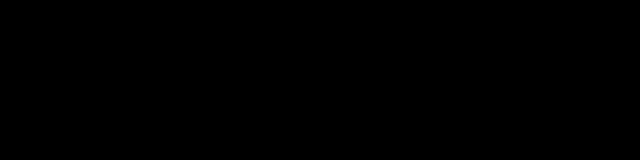
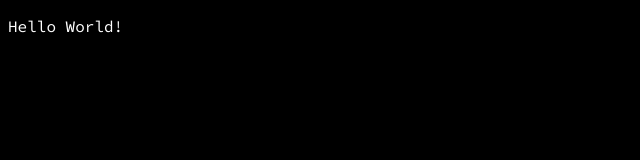
Before and after one commit to sd0e/terminal, a plain HTML site: page terminal/index.html in a window 1280 px wide. Shown: the full height of the page, 0-640 px from the left. Drawn offline with Linux system fonts and the light colour scheme.

Commit message:
Update index.html

```diff
--- a/terminal/index.html
+++ b/terminal/index.html
@@ -7,6 +7,6 @@
     <link rel="shortcut icon" href="/media/Profile.png">
   </head>
   <body>
-
+    <p class="terminal">Hello World!</p>
   </body>
 </html>
```
